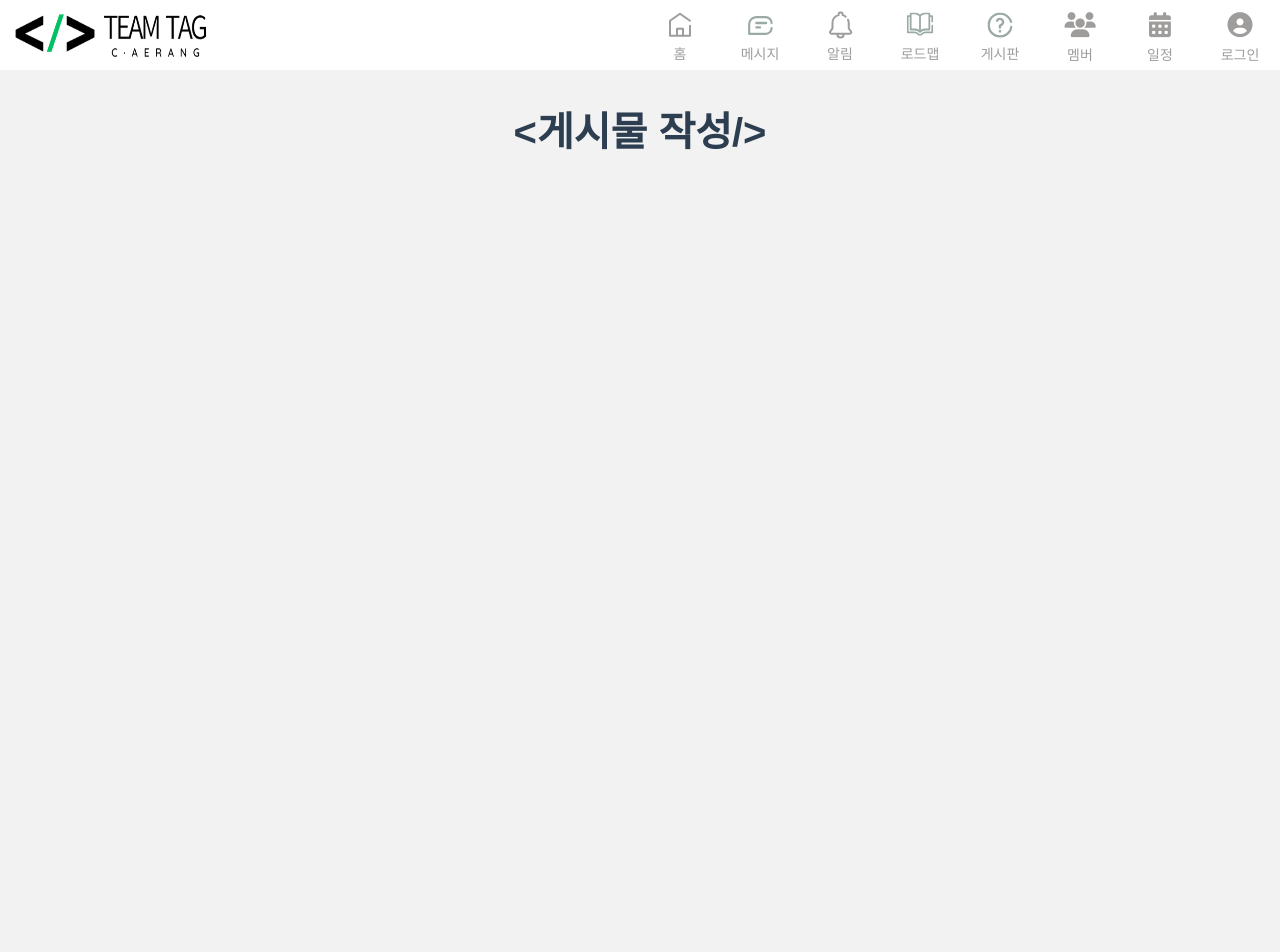
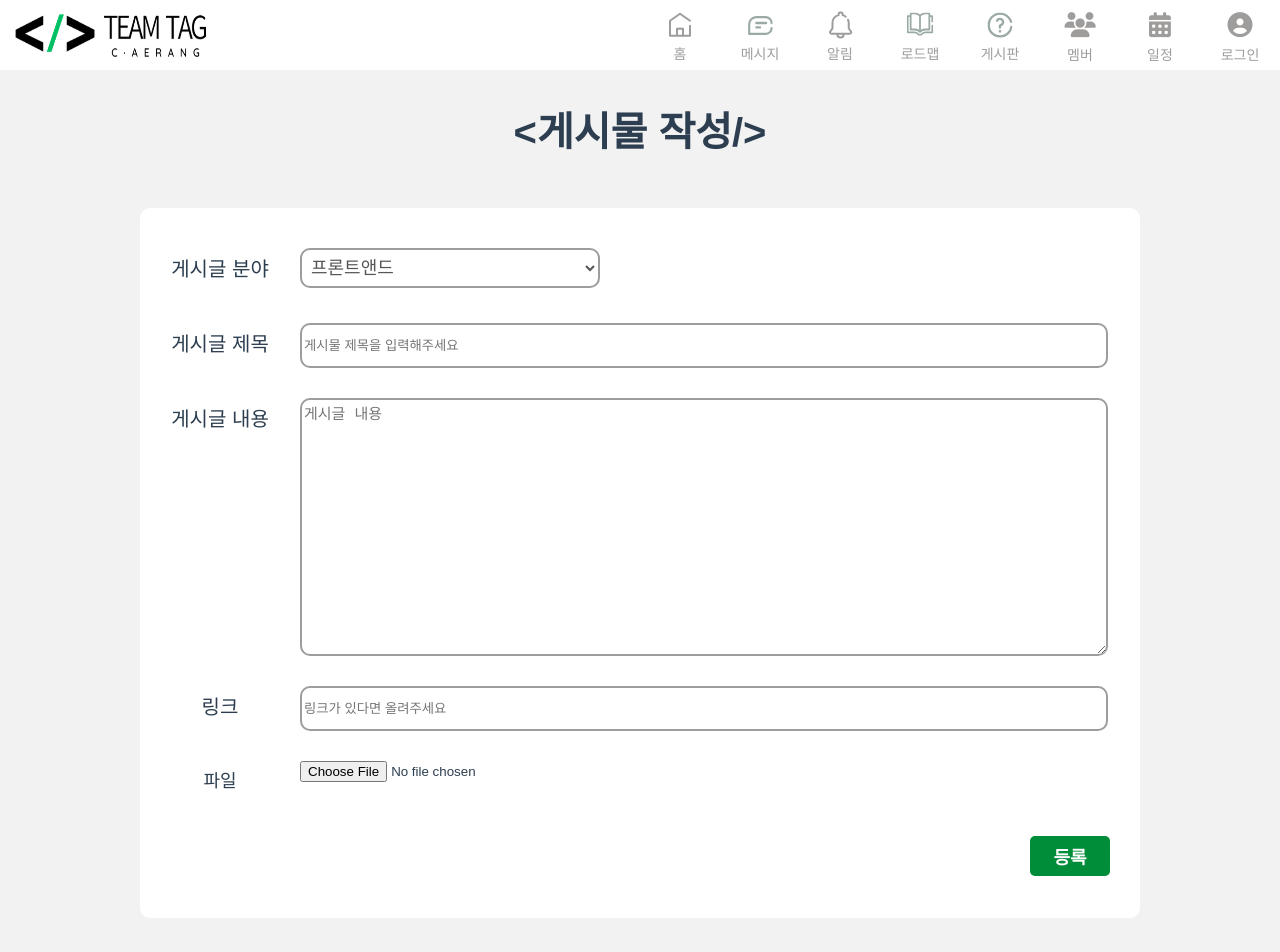
Before and after one commit to Team-Tag/FrontEnd, a Vue app: page /#/LoadMap/FrontEnd/EditBoard in a window 1280 px wide. Shown: the top 952 px of the page. Built offline with nearby package versions, Linux system fonts and the light colour scheme; a web font is replaced by a local one.

Commit message:
게시판 폼 완성

```diff
--- a/src/views/EditBoard.vue
+++ b/src/views/EditBoard.vue
@@ -3,6 +3,39 @@
   <div class="Board">
     <div class="Board-Content">
       <h2 class="menu-title">&#60;게시물 작성&#47;&#62;</h2>
+      <div class="board-container">
+        <div class="board-form">
+            <div class="board-item">
+                <p>게시글 분야</p>
+                <select name = "category">
+                  <option value = "FrontEnd">프론트앤드</option>
+                  <option value = "BackEnd">백앤드</option>
+                  <option value = "qaBoard">Q&A</option>
+                  <option value = "freeBoard">자유게시판</option>
+                  <option value = "studyPosts">스터디 모집</option>
+                </select>
+            </div>
+            <div class="board-item">
+                <p>게시글 제목</p>
+                <input type = "text" placeholder= "게시물 제목을 입력해주세요">
+            </div>
+            <div class="board-item">
+                <p>게시글 내용</p>
+                <textarea placeholder= "게시글 내용"></textarea>
+            </div>
+            <div class="board-item">
+                <p>링크</p>
+                <input type = "text" placeholder= "링크가 있다면 올려주세요" >
+            </div >
+            <div class="board-item">
+                <p style = "font-size : 18px">파일</p>
+                <input type = "file">
+            </div >
+          <div class="submitBox">
+            <button class="submit">등록</button>
+          </div>
+        </div>
+      </div>
     </div>
 
 
@@ -28,9 +61,73 @@ export default {
   .Board{
     background-color: #F2F2F2;
     width : 100%;
-    height: 1300px;
+    height: 1024px;
   }
   .menu-title {
     font-size: 40px;
   }
+  .board-container{
+    margin-top : 50px;
+    display: flex;
+    justify-content: center;
+  }
+  .board-form{
+    width : 1000px;
+    height: 700px;
+    background: white;
+    padding-top: 10px;
+    border-radius: 10px;
+  }
+  .board-item{
+    display: flex;
+    margin: 30px;
+  }
+  .board-item p {
+    width: 100px;
+    height: 40px;
+    margin-top : 5px;
+    margin-right: 30px;
+    font-size: 20px;
+  }
+  .board-item select{
+    width: 300px;
+    height: 40px;
+    border: 2px solid #9F9D9C;
+    border-radius: 10px;
+    background-color: white;
+    color: #555;
+    font-size: 18px;
+    padding: 5px;
+
+  }
+  .board-item input[type="text"]{
+    width: 800px;
+    border-radius: 10px;
+    border: 2px solid #9F9D9C;
+  }
+  .board-item textarea{
+    width : 800px;
+    height : 250px;
+    border-radius: 10px;
+    border: 2px solid #9F9D9C;
+    font-size: 15px;
+  }
+  .submit{
+    background-color: #008D39;
+    color : white;
+    border-radius: 5px;
+    width: 80px;
+    height: 40px;
+    border:none;
+    margin-left: auto;
+    font-size: 18px;
+    font-weight: 600;
+  }
+  .submitBox{
+    display: flex;
+    flex-direction: column; /* 세로 방향으로 요소 정렬 */
+    align-items: flex-start;
+    padding-right: 30px;
+  }
+
 </style>
```
